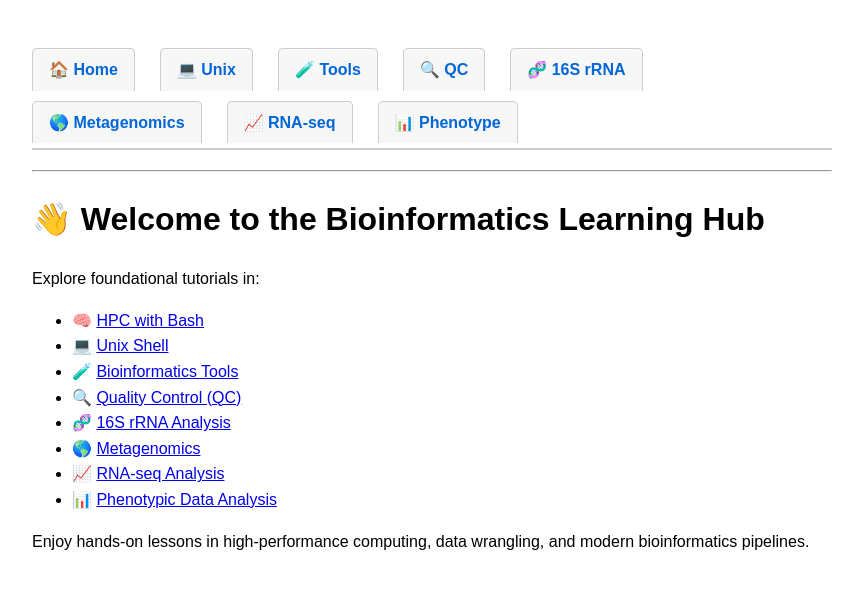
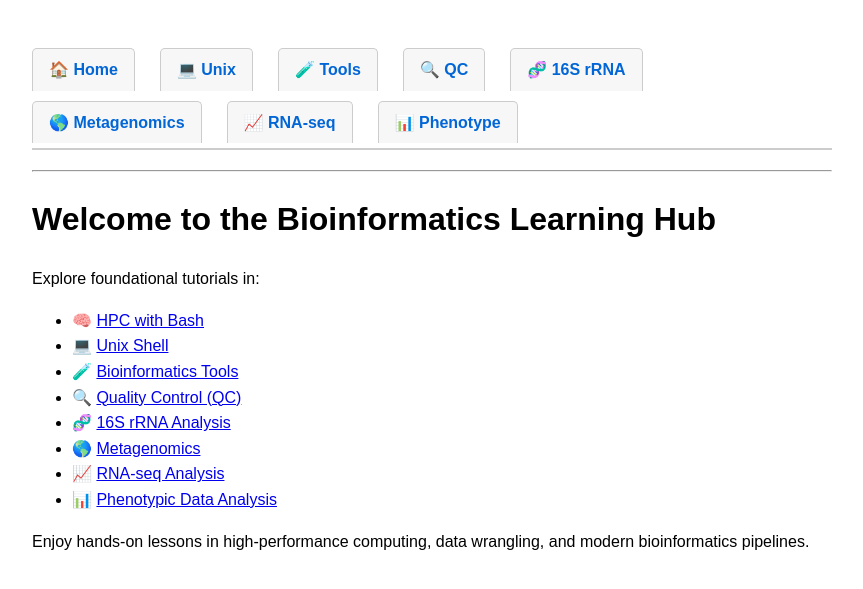
Before and after one commit to ysbajagai/bioinfo, a Jekyll site: the page built from index.md, in a window 1280 px wide. Shown: the top 589 px of the page, without its empty margins (208-1071 px from the left). Built offline with Jekyll 4.4.1, drawn with Linux system fonts in a browser that asks for light colours.

```diff
--- a/index.md
+++ b/index.md
@@ -3,7 +3,7 @@ layout: default
 title: Bioinformatics Learning Hub
 ---
 
-# 👋 Welcome to the Bioinformatics Learning Hub
+# Welcome to the Bioinformatics Learning Hub
 
 Explore foundational tutorials in:
 
```
